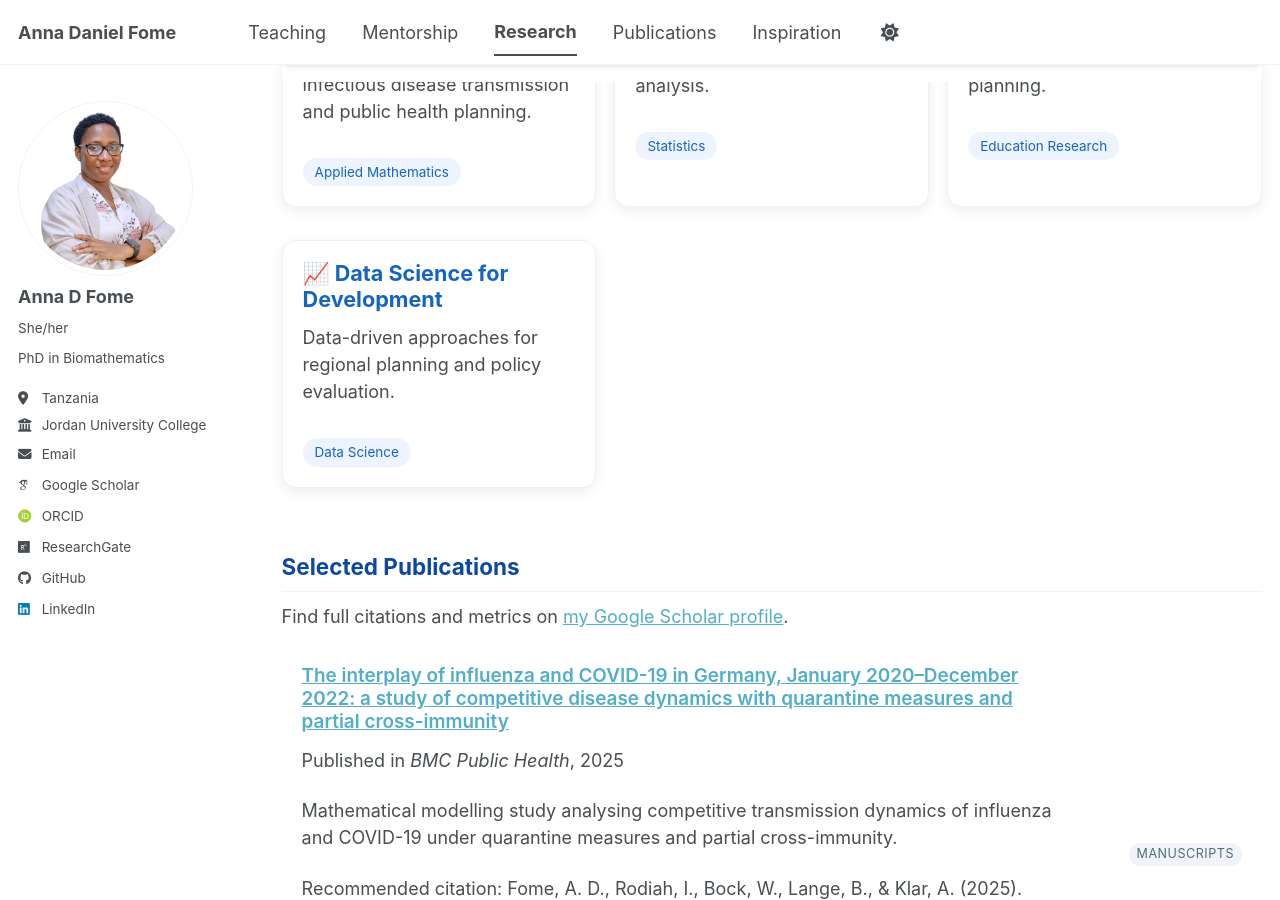
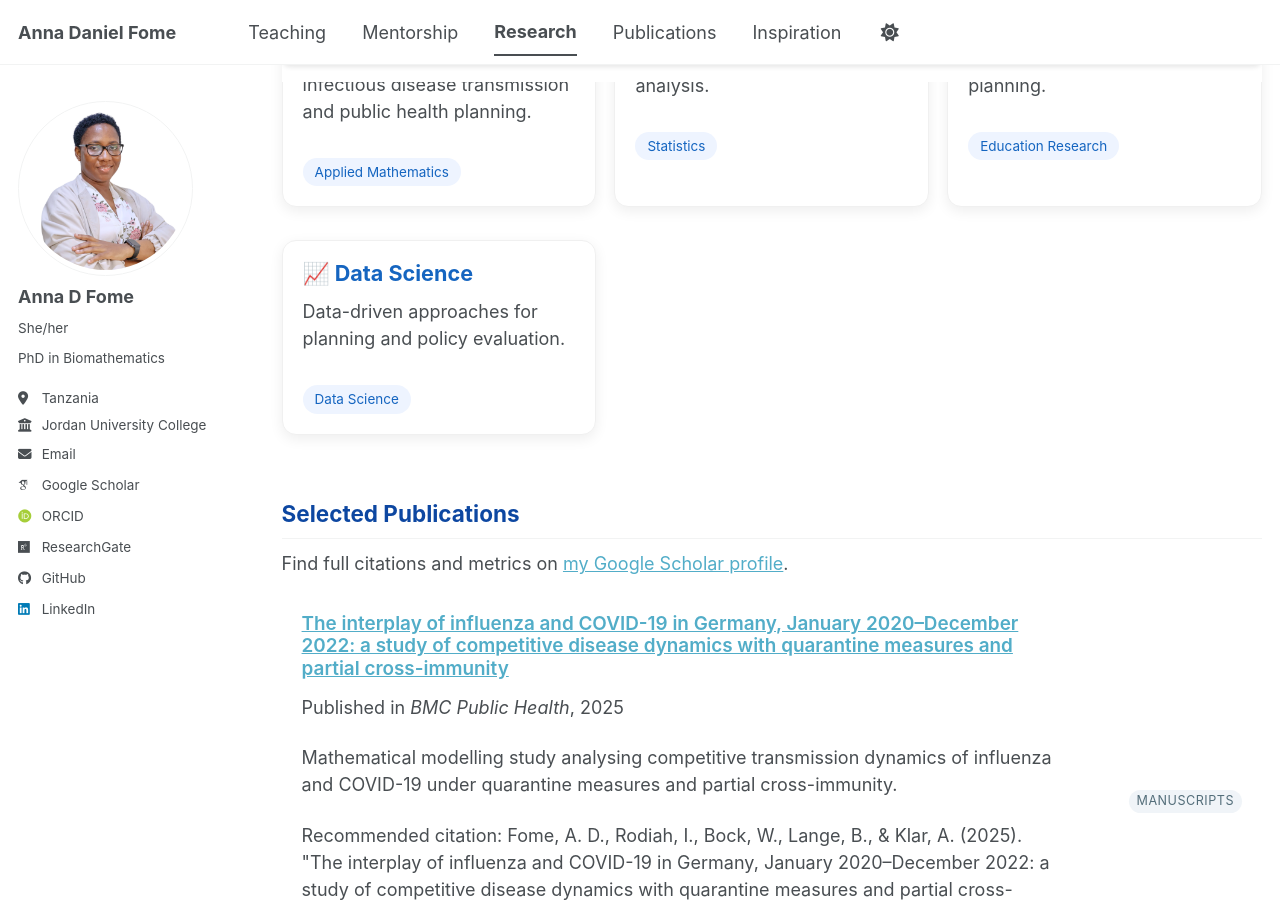
Before and after one commit to FomeA/FomeA.github.io, a Jekyll site: the page built from _pages/research.html, in a window 1280 px wide and 900 px high, scrolled down 503 px. Built offline with Jekyll 4.4.1, drawn with Linux system fonts in a browser that asks for light colours; some web fonts are replaced; a script bundle is joined from its source files by our own code; library files that are not in the unit come from our copies.

Commit message:
Update research.html

```diff
--- a/_pages/research.html
+++ b/_pages/research.html
@@ -43,8 +43,8 @@
     <span>Education Research</span>
   </div>
   <div class="card research">
-    <h3>📈 Data Science for Development</h3>
-    <p>Data-driven approaches for regional planning and policy evaluation.</p>
+    <h3>📈 Data Science </h3>
+    <p>Data-driven approaches for planning and policy evaluation.</p>
     <span>Data Science</span>
   </div>
 </div>
```
